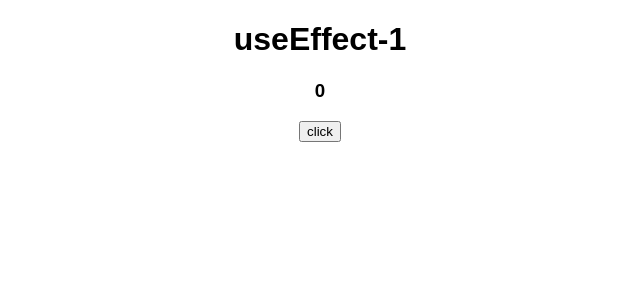
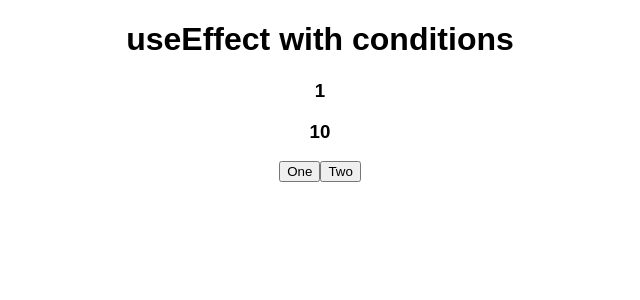
Before and after one commit to yash-jivani/Learn-React-CS, a React (Create React App) app: page / in a window 1280 px wide. Shown: the top 300 px of the page, without its empty margins (320-960 px from the left). Built offline with nearby package versions, Linux system fonts and the light colour scheme.

Commit message:
useEffect with condition 1

```diff
--- a/src/App.js
+++ b/src/App.js
@@ -1,23 +1,40 @@
 /*
 
-useEffect :  componentDidMount, componentDidUpdate, and componentWillUnmount combined.
-useEffect parameter me ek function leta hai
+useEffect with conditions (call useEffect for specific data/state)
+
 */
 
-import React,{ useState,useEffect } from 'react'
+import React, { useState, useEffect } from 'react'
 
 export default function App() {
-  const [count, setcount] = useState(0)
-  useEffect( ()=>{
-    console.log('useEffect called')
-  } )
+
+  const [one, setone] = useState(1)
+  const [two, settwo] = useState(10)
+
+  // ? called for both (when state chnage)
+  useEffect(() => {
+    console.log('useEffect called UNI');
+  })  // with no conditions
+
+  // ? jab one ki state chng hogi sirf tab call hoga
+  useEffect(() => {
+    console.log('ONE')
+  }, [one])  // with condition
+
+  // ? jab two ki state chng hogi sirf tab call hoga
+  useEffect(() => {
+    console.log('TWO')
+  }, [two])  // with conditions
+
   return (
-
     <div className='container'>
 
-      <h1>useEffect-1</h1>
-      <h3>{count}</h3>
-      <button onClick={()=>{setcount(count+1)}}>click</button>
+      <h1>useEffect with conditions</h1>
+      <h3>{one}</h3>
+      <h3>{two}</h3>
+
+      <button onClick={() => { setone(one + 1) }}>One</button>
+      <button onClick={() => { settwo(two + 1) }}>Two</button>
 
     </div>
   )
```
